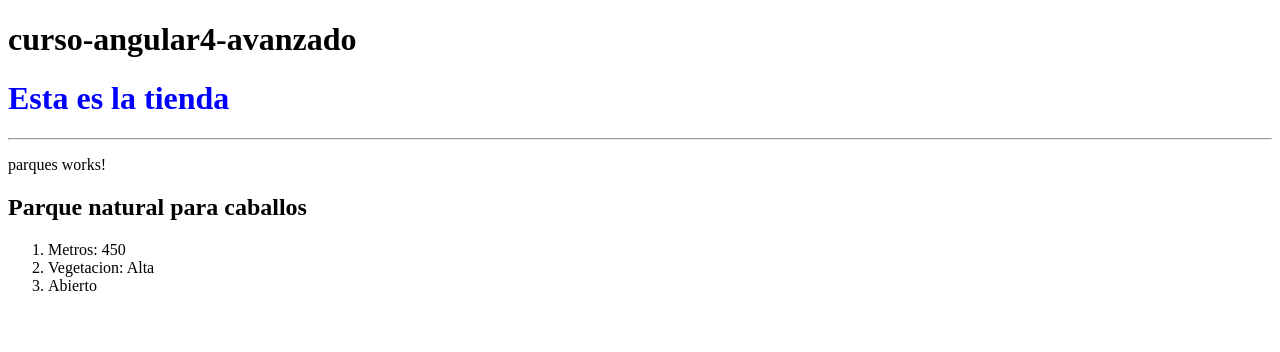
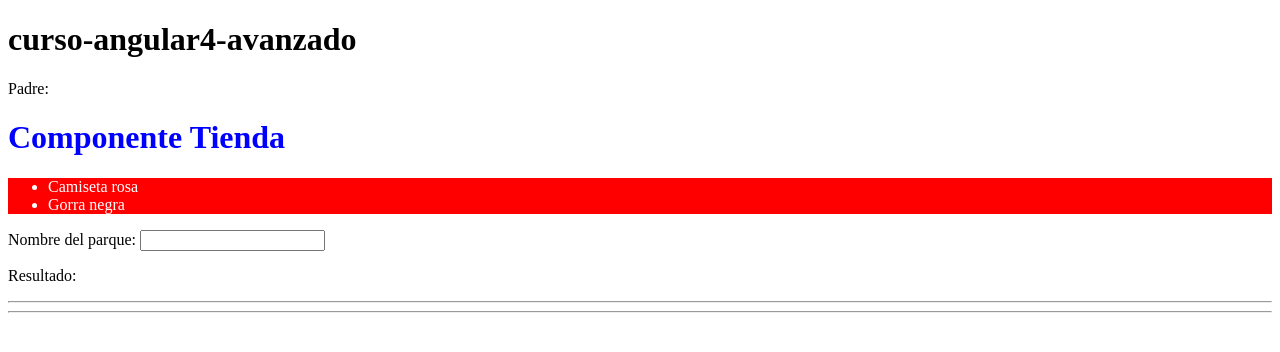
Before and after one commit to eddylogo123/tutorialAvanzado4Angular, an Angular app: page / in a window 1280 px wide. Shown: the top 352 px of the page. Built offline with nearby package versions, Linux system fonts and the light colour scheme.

Commit message:
modificaciones de rama

```diff
--- a/src/app/app.component.html
+++ b/src/app/app.component.html
@@ -4,5 +4,3 @@
 
 <app-tienda></app-tienda>
 <hr/>
-
-<app-parques></app-parques>
--- a/src/app/app.module.ts
+++ b/src/app/app.module.ts
@@ -1,5 +1,6 @@
 import { BrowserModule } from '@angular/platform-browser';
 import { NgModule } from '@angular/core';
+import { FormsModule } from '@angular/forms';
 
 import { AppComponent } from './app.component';
 import { TiendaComponent } from './components/tienda/tienda.component';
@@ -19,7 +20,8 @@ import { ParquesComponent } from './components/parques/parques.component';
     ParquesComponent
   ],
   imports: [
-    BrowserModule
+    BrowserModule,
+    FormsModule
   ],
   providers: [],
   bootstrap: [AppComponent]
--- a/src/app/components/parques/parques.component.html
+++ b/src/app/components/parques/parques.component.html
@@ -1,5 +1,3 @@
-<p>parques works!</p>
-
 
 <h2>{{nombre}}</h2>
 
@@ -12,3 +10,8 @@
     <span *ngIf="abierto != true">Cerrado</span>
   </li>
 </ol>
+
+
+<button (click)="emitirEvento($event)">
+  Mostrar en el padre
+</button>
--- a/src/app/components/parques/parques.component.ts
+++ b/src/app/components/parques/parques.component.ts
@@ -1,4 +1,5 @@
-import { Component, OnInit } from '@angular/core';
+//importar modulos
+import { Component, Input, Output, OnInit, EventEmitter } from '@angular/core';
 
 @Component({
   selector: 'app-parques',
@@ -7,14 +8,21 @@ import { Component, OnInit } from '@angular/core';
 })
 export class ParquesComponent implements OnInit {
 
-    public nombre: string;
-    public metros: number;
+    //recibir desde un componente padre
+    @Input() nombre: string;
+
+    //recibir desde un componente padre, considerándose un alias
+    @Input('metros_cuadrados') metros: number;
+
     public vegetacion: string;
     public abierto: boolean;
 
+    //informacion para sacar datos hacia el padre
+    @Output() pasameLosDatos = new EventEmitter();
+
   constructor() {
     this.nombre = 'Parque natural para caballos';
-    this. metros = 450;
+    this.metros = 450;
     this.vegetacion = 'Alta';
     this.abierto = true;
   }
@@ -22,4 +30,13 @@ export class ParquesComponent implements OnInit {
   ngOnInit(): void {
   }
 
+  emitirEvento(event){
+  this.pasameLosDatos.emit({
+    'nombre': this.nombre,
+    'metros': this.metros,
+    'vegetacion': this.vegetacion,
+    'abierto': this.abierto
+  });
+  }
+
 }
--- a/src/app/components/tienda/tienda.component.css
+++ b/src/app/components/tienda/tienda.component.css
@@ -1,3 +1,8 @@
 h1{
   color: blue;
 }
+
+ul{
+  background: red;
+  color: white;
+}
--- a/src/app/components/tienda/tienda.component.html
+++ b/src/app/components/tienda/tienda.component.html
@@ -1 +1,38 @@
-<h1>Esta es la tienda</h1>
+Padre:
+<h1>{{titulo}}</h1>
+
+
+<ul>
+  <li>Camiseta rosa</li>
+  <li>Gorra negra</li>
+</ul>
+
+<p>
+Nombre del parque:
+<input type="text" [(ngModel)]="nombreDelParque" (keyup)="mostrarNombre()">
+</p>
+<p>
+  Resultado: {{nombreDelParque}}
+</p>
+
+
+<div *ngIf="miParque">
+  <h4>Datos de mi parque desde el hijo</h4>
+  <ol>
+    <li>{{miParque.nombre}}</li>
+    <li>{{miParque.vegetacion}}</li>
+    <li>{{miParque.metros}}</li>
+    <li>{{miParque.abierto}}</li>
+  </ol>
+</div>
+
+
+<hr>
+
+<p *ngIf="nombreDelParque">
+Hijo:
+<app-parques [nombre]="nombreDelParque"
+             [metros_cuadrados]="1"
+              (pasameLosDatos)="verDatosParque($event)">
+</app-parques>
+</p>
--- a/src/app/components/tienda/tienda.component.ts
+++ b/src/app/components/tienda/tienda.component.ts
@@ -12,10 +12,24 @@ import { Component, OnInit } from '@angular/core';
  */
 export class TiendaComponent implements OnInit {
 
-  public titulo: string = 'Componente Tienda';
-  constructor() { }
+  public titulo;
+  public nombreDelParque: string;
+  public miParque;
+
+  constructor() {
+    this.titulo = 'Componente Tienda';
+  }
 
   ngOnInit(): void {
   }
 
+  mostrarNombre() {
+    console.log(this.nombreDelParque);
+  }
+
+  verDatosParque(event){
+    console.log(event);
+    this.miParque = event;
+  }
+
 }
```
